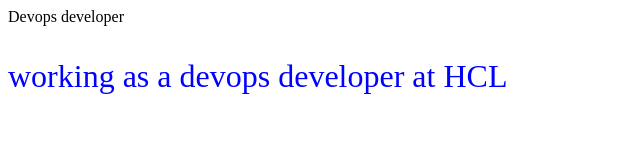
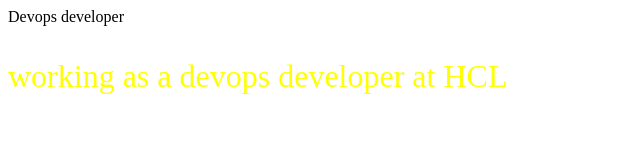
Before and after one commit to narasimhareddy452/HttpsRemoteRepo, a plain HTML site: page newRepoHttps/index.html in a window 1280 px wide. Shown: the whole page, without its empty margins (0-640 px from the left). Drawn offline with Linux system fonts and the light colour scheme.

Commit message:
Update index.html

```diff
--- a/newRepoHttps/index.html
+++ b/newRepoHttps/index.html
@@ -4,8 +4,9 @@
 	  <STYLE>
 
        H1{color:blue;font-size:300%} <!--added at remote-->
-       H2{color:blue;font-size:100%}
-       P{color:blue;font-size:200%}
+       H2{color:red;font-size:100%}
+       H3{color:green;font-size:150}
+       P{color:yellow;font-size:200%}
 
 	  </STYLE>
   </HEAD>
```
